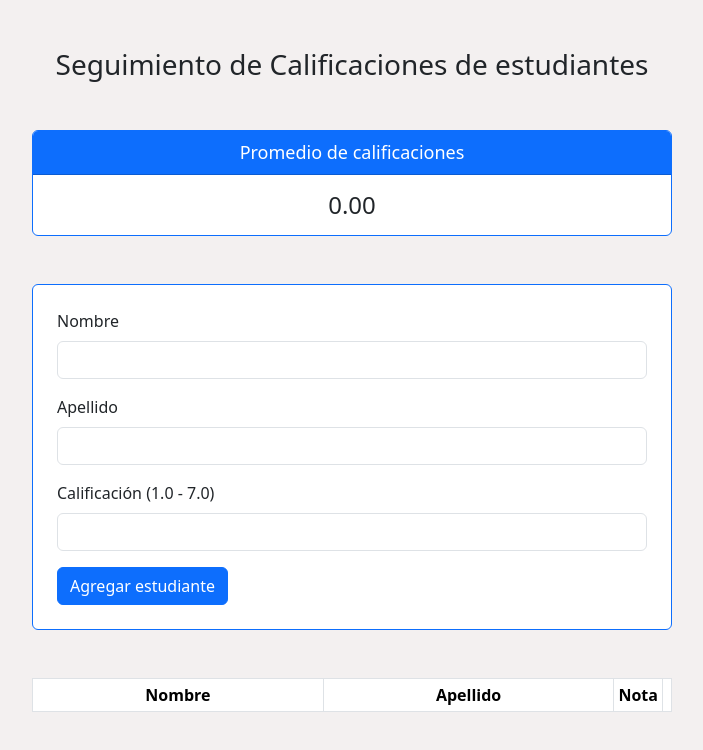
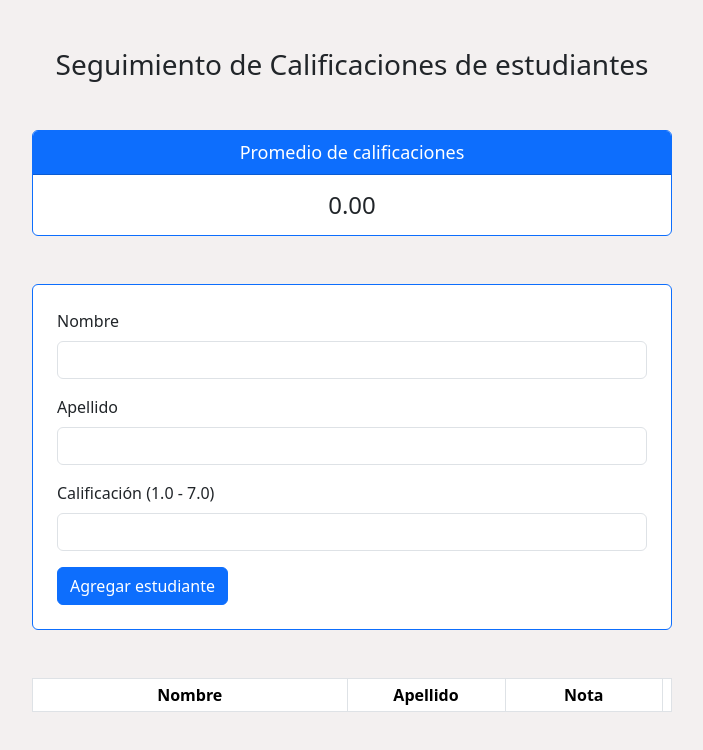
Before and after one commit to Benjaaap/Ev_2-Front_End, a plain HTML site: page Index.html in a window 1280 px wide. Shown: the whole page, without its empty margins (288-991 px from the left). Drawn offline with nearby package versions, Linux system fonts and the light colour scheme.

Commit message:
Ahora si, final final ASDALK

```diff
--- a/Index.html
+++ b/Index.html
@@ -43,8 +43,8 @@
         <thead>
             <tr>
                 <th class="w-50">Nombre</th>
-                <th class="w-50">Apellido</th>
-                <th class="w-50">Nota</th>
+                <th class="w-25">Apellido</th>
+                <th class="w-25">Nota</th>
                 <th></th>
             </tr>
         </thead>
```
